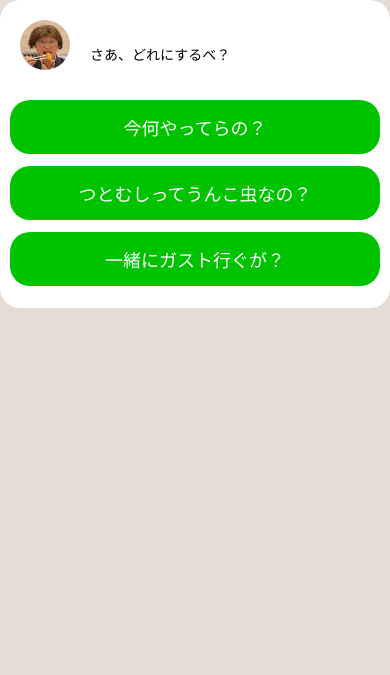
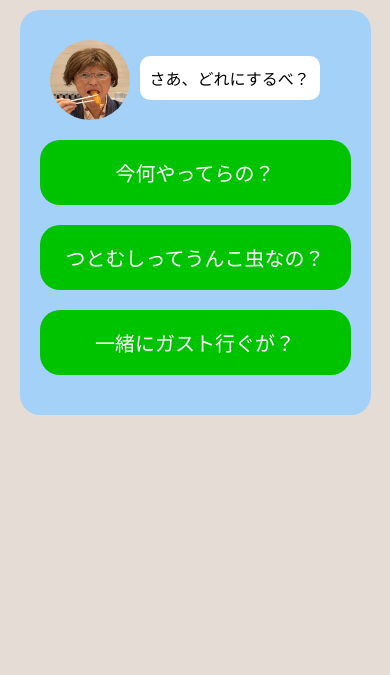
Before and after one commit to takayayu/mihoko, a plain HTML site: page index.html in a window 390 px wide. Shown: the part 169-844 px from the top of the page. Drawn offline with Linux system fonts and the light colour scheme.

Commit message:
背景色を変更

```diff
--- a/style.css
+++ b/style.css
@@ -10,7 +10,7 @@ body {
   margin: 10px auto;
   padding: 15px;
   box-sizing: border-box;
-  background: #ffffff;
+  background: #a3d1f7;
   border-radius: 20px;
   box-shadow: none;
   text-align: center;
@@ -22,7 +22,7 @@ body {
   margin: 10px auto;
   padding: 20px;
   box-sizing: border-box;
-  background: #ffffff;
+  background: #a3d1f7;
   border-radius: 20px;
   box-shadow: none;
 }
@@ -67,8 +67,8 @@ body {
 
 button {
   display: block;
-  margin: 12px 0;
-  padding: 10px;
+  margin: 20px 0;
+  padding: 18px;
   width: 100%;
   border: none;
   background: #00c300;
@@ -81,27 +81,3 @@ button {
 button:hover {
   background: #009900;
 }
-
-/* モバイル最適化（画面幅600px以下） */
-@media (max-width: 600px) {
-  .chat-header,
-  .chat-container {
-    width: 100%;
-    padding: 10px;
-  }
-
-  .message p {
-    font-size: 14px;
-    max-width: 90%;
-  }
-
-  .icon {
-    width: 50px;
-    height: 50px;
-  }
-
-  button {
-    font-size: 18px;
-    padding: 14px;
-  }
-}
```
